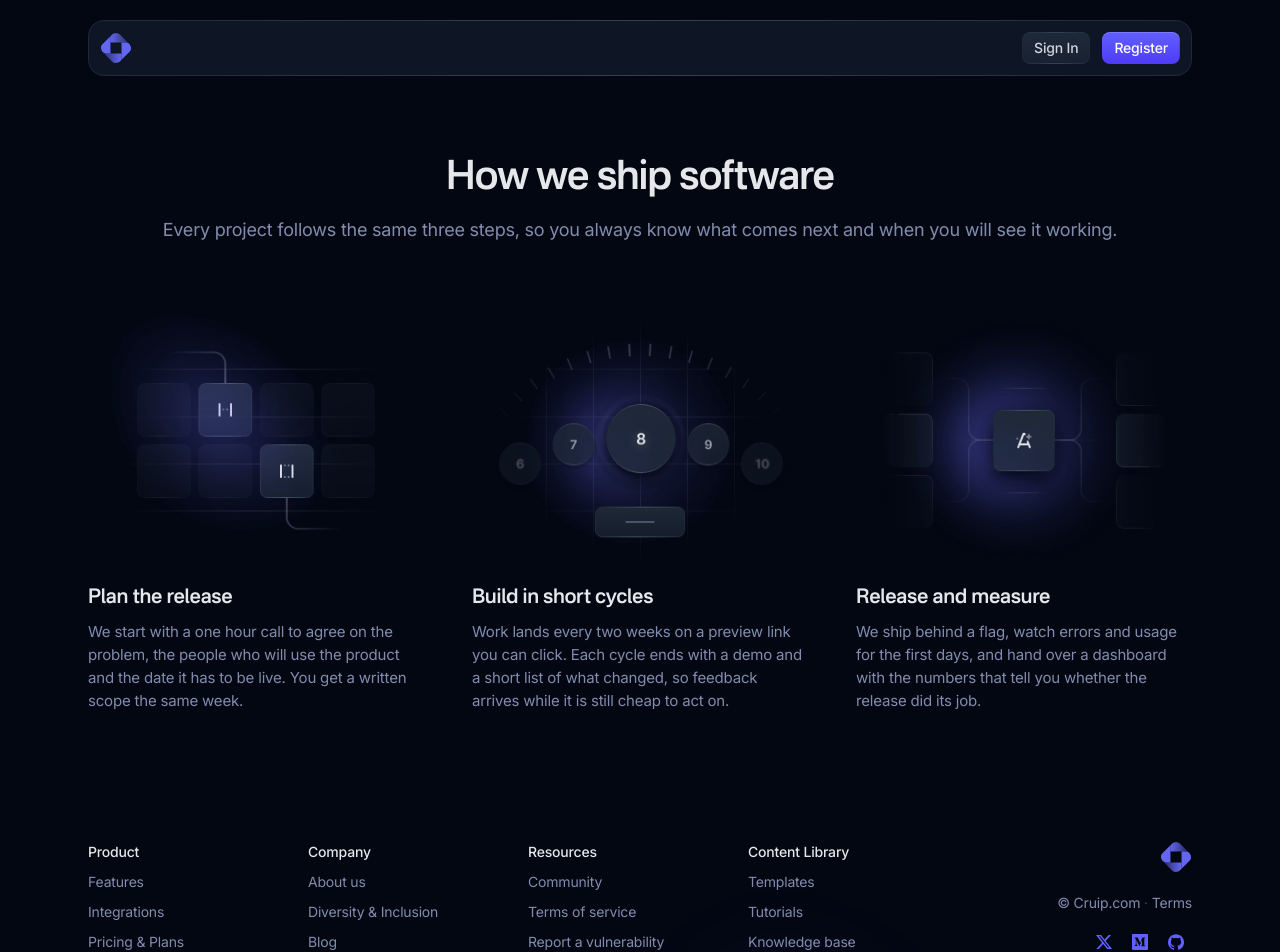
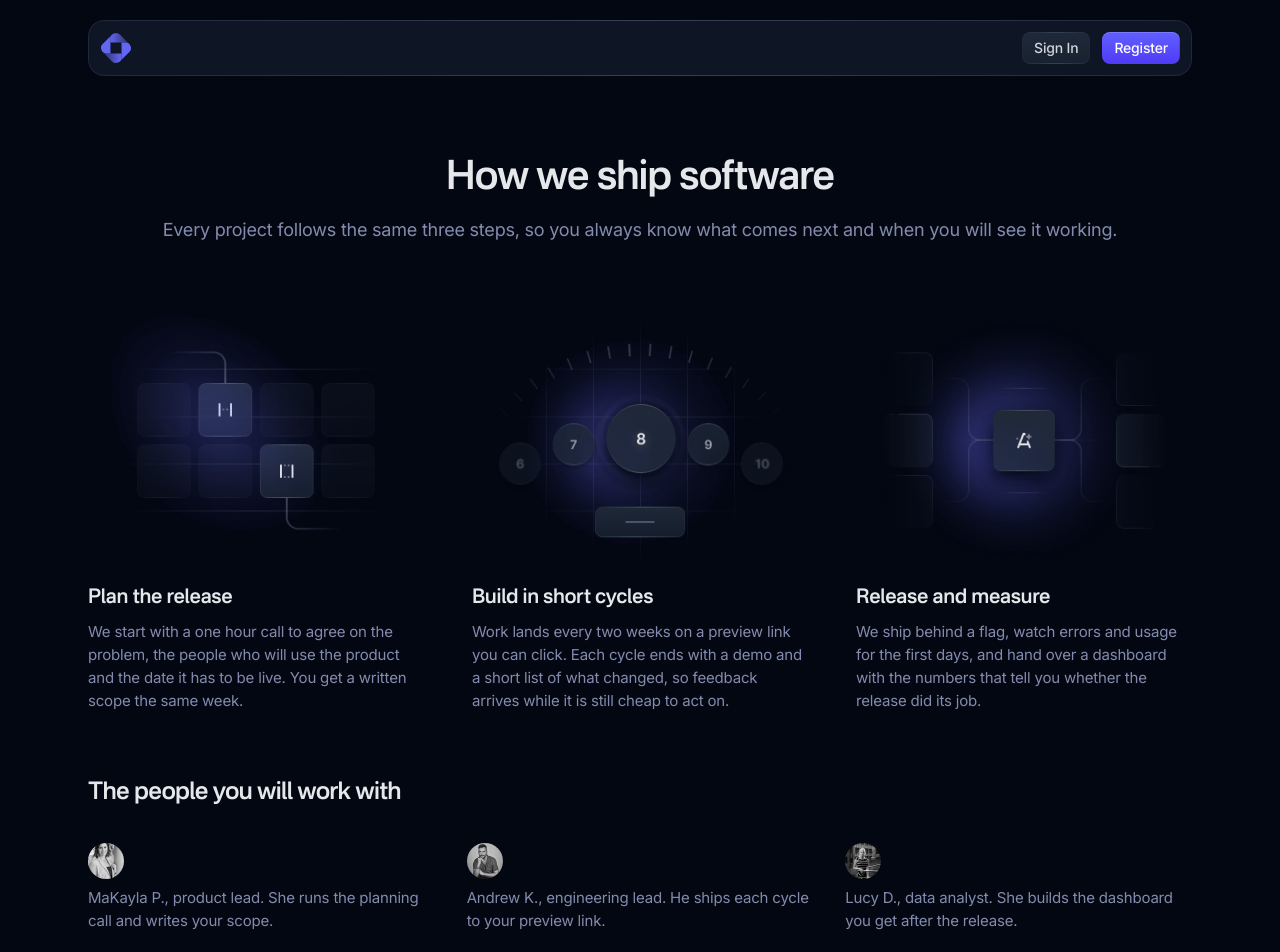
Before and after one commit to Nerai-Labs/nerai-labs.github.io, a Next.js app: page /workflows in a window 1280 px wide. Shown: the top 952 px of the page. Built offline with nearby package versions, Linux system fonts and the light colour scheme.

Commit message:
Test page: team portraits without alt, captioned

```diff
--- a/app/(default)/workflows/page.tsx
+++ b/app/(default)/workflows/page.tsx
@@ -49,6 +49,29 @@ export default function Workflows() {
               </p>
             </article>
           </div>
+          <div className="pt-16">
+            <h2 className="font-nacelle text-2xl font-semibold text-gray-200">The people you will work with</h2>
+            <div className="mt-8 grid gap-8 md:grid-cols-3">
+              <figure>
+                <img src="/images/testimonial-01.jpg" width="36" height="36" className="rounded-full" />
+                <figcaption className="mt-2 text-indigo-200/65">
+                  MaKayla P., product lead. She runs the planning call and writes your scope.
+                </figcaption>
+              </figure>
+              <figure>
+                <img src="/images/testimonial-02.jpg" width="36" height="36" className="rounded-full" />
+                <figcaption className="mt-2 text-indigo-200/65">
+                  Andrew K., engineering lead. He ships each cycle to your preview link.
+                </figcaption>
+              </figure>
+              <figure>
+                <img src="/images/testimonial-03.jpg" width="36" height="36" className="rounded-full" />
+                <figcaption className="mt-2 text-indigo-200/65">
+                  Lucy D., data analyst. She builds the dashboard you get after the release.
+                </figcaption>
+              </figure>
+            </div>
+          </div>
         </div>
       </div>
     </section>
```
